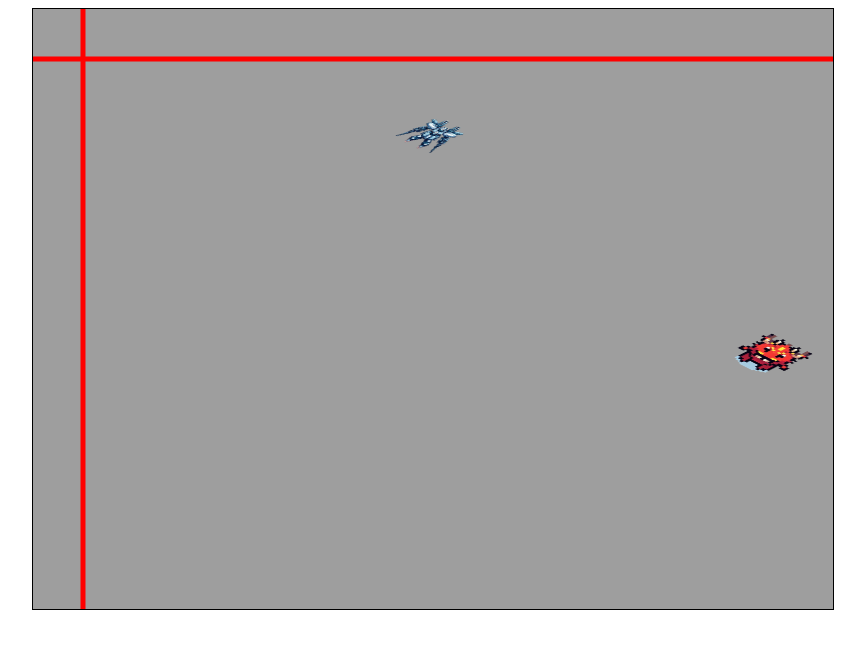
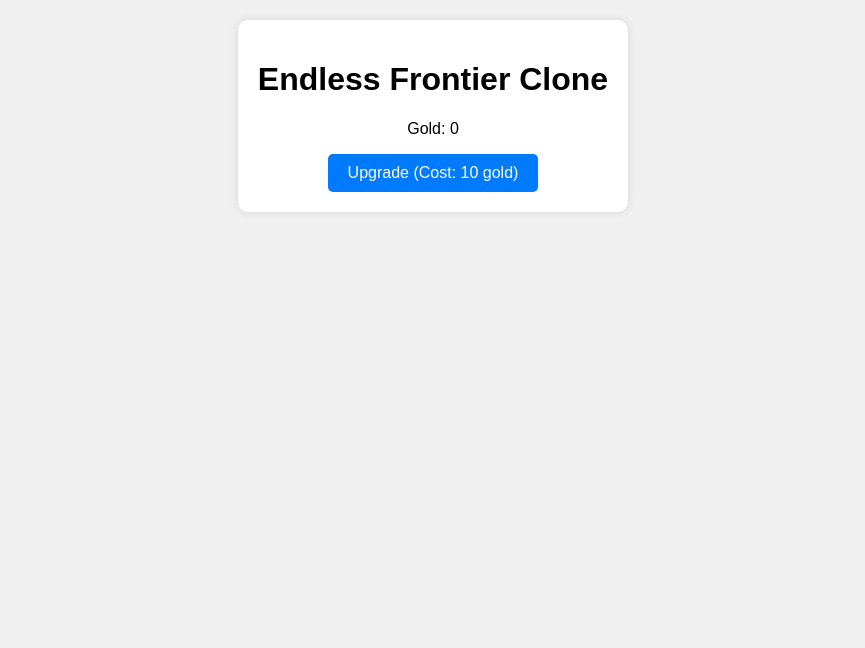
Before and after one commit to YuushaExa/ImageEd, a plain HTML site: page index.html in a window 1280 px wide. Shown: the whole page, without its empty margins (207-1072 px from the left). Drawn offline with Linux system fonts and the light colour scheme.

Commit message:
Update index.html

```diff
--- a/index.html
+++ b/index.html
@@ -3,18 +3,46 @@
 <head>
     <meta charset="UTF-8">
     <meta name="viewport" content="width=device-width, initial-scale=1.0">
-    <title>Rage of the Street</title>
-    <style>
-        canvas {
-            border: 1px solid black;
-            display: block;
-            margin: 0 auto;
-            background-color: #f0f0f0;
-        }
-    </style>
-</head>
+    <title>Endless Frontier Clone</title>
+   <style>
+     body {
+    font-family: Arial, sans-serif;
+    text-align: center;
+    background-color: #f0f0f0;
+    margin: 0;
+    padding: 20px;
+}
+
+#game {
+    background: #fff;
+    border-radius: 10px;
+    box-shadow: 0 0 10px rgba(0, 0, 0, 0.1);
+    display: inline-block;
+    padding: 20px;
+}
+
+button {
+    background: #007bff;
+    border: none;
+    border-radius: 5px;
+    color: white;
+    cursor: pointer;
+    font-size: 16px;
+    padding: 10px 20px;
+}
+
+button:disabled {
+    background: #ccc;
+    cursor: not-allowed;
+}
+
+    </style></head>
 <body>
-    <canvas id="gameCanvas" width="800" height="600"></canvas>
+    <div id="game">
+        <h1>Endless Frontier Clone</h1>
+        <p>Gold: <span id="gold">0</span></p>
+        <button id="upgrade">Upgrade (Cost: <span id="upgrade-cost">10</span> gold)</button>
+    </div>
     <script src="game.js"></script>
 </body>
 </html>
```
